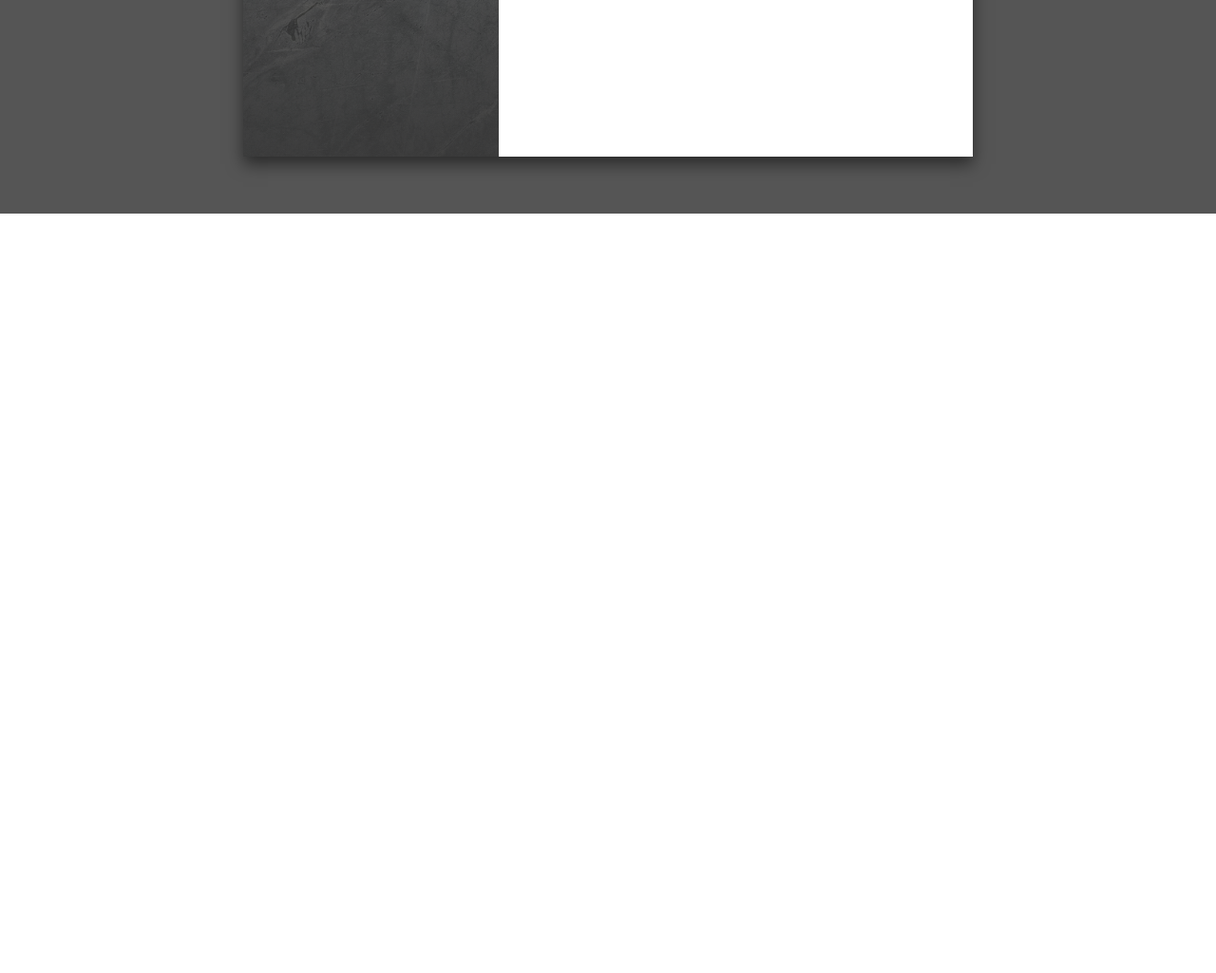
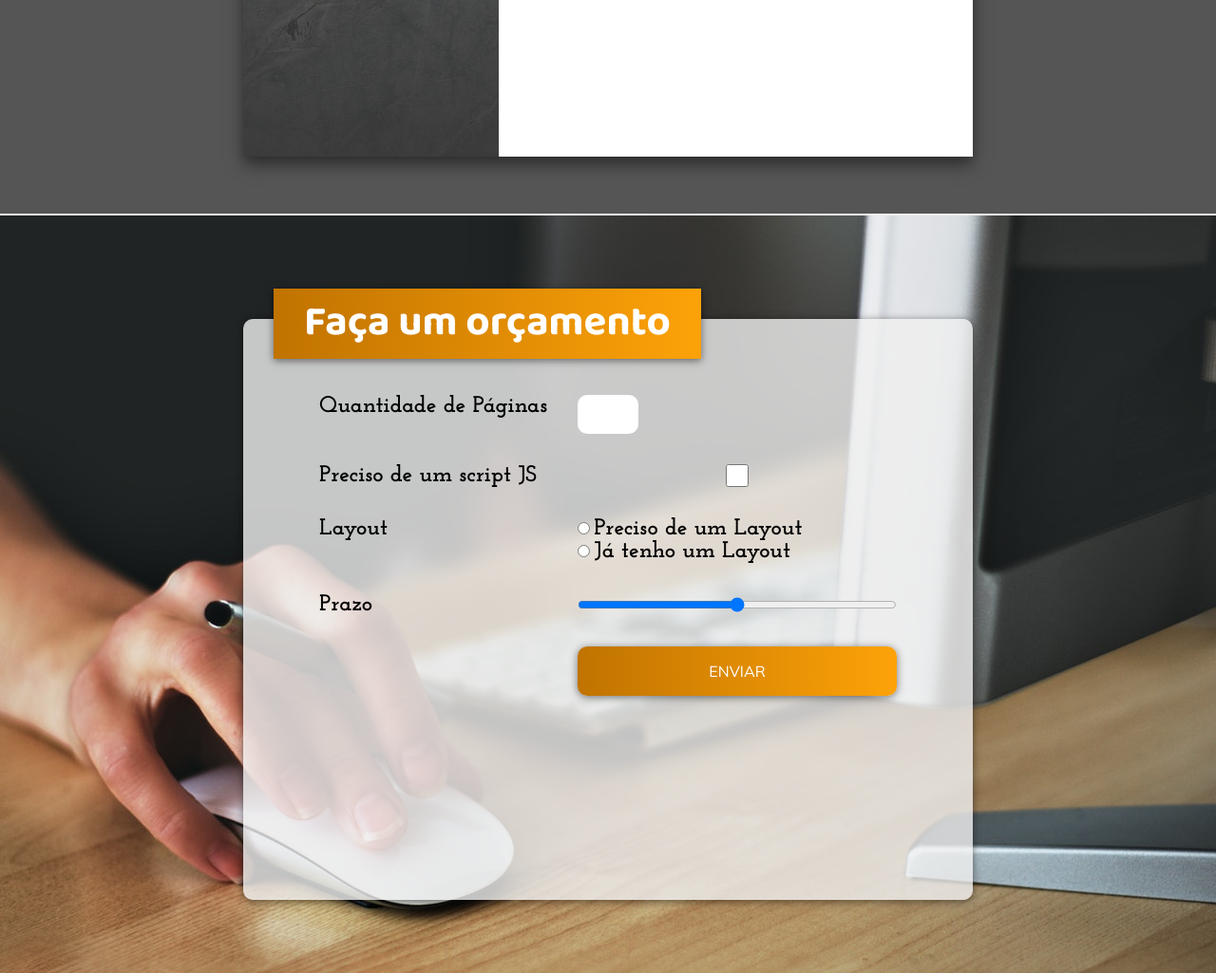
Before and after one commit to goZabel/Portifolio, a plain HTML site: page index.html in a window 1280 px wide. Shown: the part 2677-3702 px from the top of the page at 95% size. Before the commit the page ends 2902 px from the top, so only its background shows below. Drawn offline with Linux system fonts and the light colour scheme.

Commit message:
:package:Formulario de orcamento

```diff
--- a/index.html
+++ b/index.html
@@ -197,6 +197,35 @@
                 </div>
             </section>
 
+            <section class="sessao-orcamento">
+                <div class="orcamento-wrapper">
+                    <h1>Faça um orçamento</h1>
+                    <form>
+                        <label for="qtde">Quantidade de Páginas</label>
+                        <input type="number" min="1" name="qtde" id="qtde">
+
+                        <label for="js">Preciso de um script JS</label>
+                        <input type="checkbox" name="js" id="js">
+
+                        <label>Layout</label>
+                        <div class="group-layout">
+                            <div>
+                                <input type="radio" name="layout" id="layout-sim">
+                                <label for="layout-sim">Preciso de um Layout</label>
+                            </div>
+                            <div>
+                                <input type="radio" name="layout" id="layout-nao">
+                                <label for="layout-nao">Já tenho um Layout</label>
+                            </div>
+                        </div>
+
+                        <label for="prazo">Prazo</label>
+                        <input type="range" name="prazo" id="prazo">
+
+                        <button class="btn btn-orcamento" type="submit">Enviar</button>
+                    </form>
+                </div>
+            </section>
         </div>
 
     </body>
--- a/style.css
+++ b/style.css
@@ -490,3 +490,69 @@ header{
     width: 100%;
     height: 2rem;
 }
+
+.sessao-orcamento{
+    width: 100%;
+    height: 100vh;
+    padding-top: 2rem;
+    border-top: 2px solid #f0f0f0;
+    background: url(./images/orcamento-img.jpg) no-repeat;
+    background-size: cover;
+    object-fit: cover;
+    display: flex;
+    justify-content: center;
+    align-items: center;
+}
+
+.orcamento-wrapper{
+    width: 60%;
+    height: 80%;
+    background-color: rgb(240, 240, 240, .8);
+    border-radius: 10px;
+    box-shadow: 0 .1rem .5rem rgba(0, 0, 0, .5);
+    position: relative;
+}
+
+.sessao-orcamento h1{
+    position: absolute;
+    top: -2rem;
+    left: 2rem;
+    font-family: var(--baloo);
+    font-size: 2.75rem;
+    color: #fff;
+    background: var(--primary-color);
+    background: -webkit-linear-gradient(to right, #c07300, #FDA208);
+    background: linear-gradient(to right, #c07300, #FDA208);
+    padding: 0 2rem;
+    box-shadow: 0 .1rem .5rem rgba(0, 0, 0, .5);
+}
+
+.sessao-orcamento form{
+    margin: 5rem;
+    display: grid;
+    grid-template-columns: auto 1fr;
+    gap: 2rem;
+}
+
+.sessao-orcamento label{
+    font-family: var(--josefin);
+    font-weight: bold;
+    font-size: 1.5rem;
+}
+
+.sessao-orcamento input[type="number"]{
+    border-radius: 10px;
+    border: none;
+    outline: none;
+    width: 4rem;
+    padding: .3rem;
+    font-family: var(--josefin);
+    font-size: 2rem;
+}
+
+.btn-orcamento{
+    grid-column: 2;
+    width: 100%;
+    padding: 1rem;
+    box-shadow: 0 .1rem .5rem rgba(0, 0, 0, .5);
+}
```
Also changed, not shown: images/orcamento-img.jpg (added).
